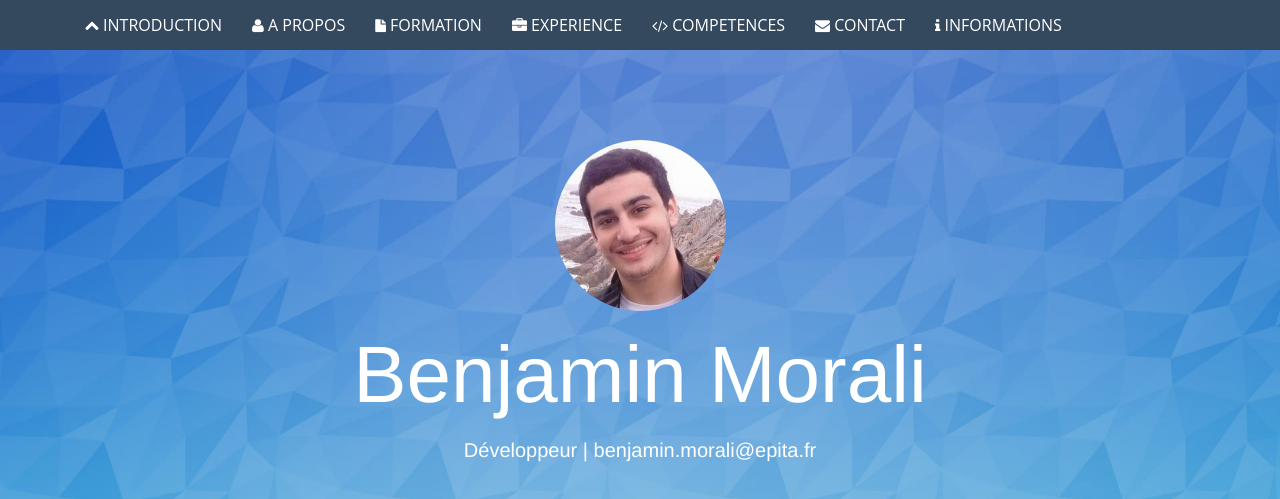
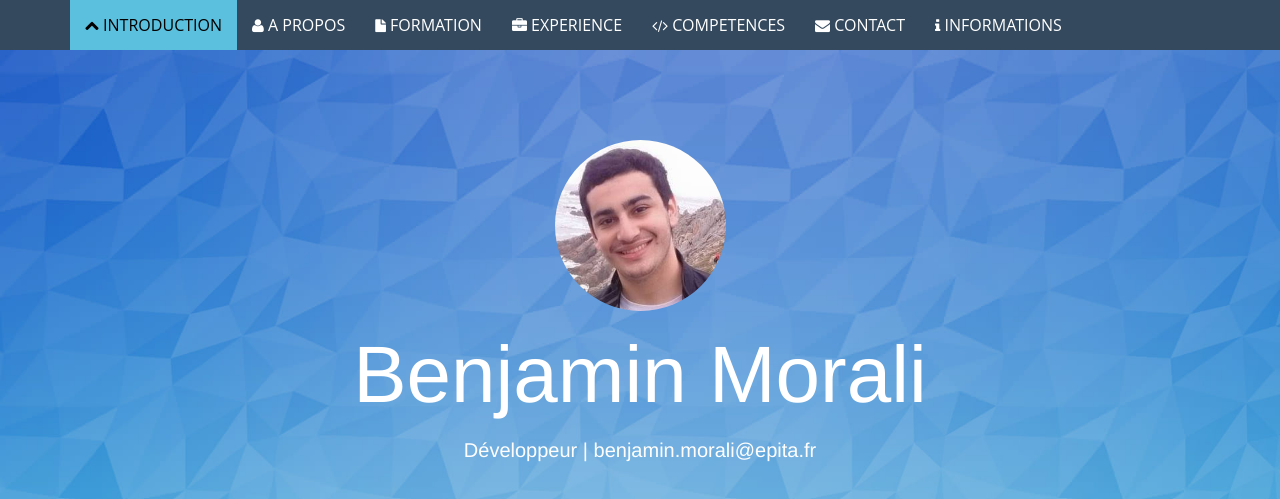
Before and after one commit to Alezco/ResumeWebsite, a PHP site: page / in a window 1280 px wide. Shown: the top 499 px of the page. Run offline with PHP 8.4, Linux system fonts and the light colour scheme; data that the repository does not hold is empty; some libraries are stand-ins or nearby versions.

Commit message:
Add menu active appearence

```diff
--- a/css/main.css
+++ b/css/main.css
@@ -34,6 +34,16 @@ p {
 
 #section-topbar a {
   color: #fff;
+}
+
+#section-topbar a:hover {
+  background-color: #5bc0de;
+  color: black;
+}
+
+#section-topbar a.active {
+  background-color: #5bc0de;
+  color: black;
 }
 
 #topbar-inner {
--- a/index.php
+++ b/index.php
@@ -34,13 +34,13 @@
             </div>
             <div id="navbar" class="collapse navbar-collapse">
               <ul class="nav navbar-nav">
-                <li class="menu-item"><a class="smoothScroll" href="#intro" title="Intro"><i class="icon-chevron-up"></i>  INTRODUCTION</a></li>
-                <li class="menu-item"><a class="smoothScroll" href="#about" title="About"><i class="icon-user"></i>  A PROPOS</a></li>
-                <li class="menu-item"><a class="smoothScroll" href="#studies" title="Studies"><i class="icon-file"></i>  FORMATION</a></li>
-                <li class="menu-item"><a class="smoothScroll" href="#work" title="Works"><i class="icon-briefcase"></i>  EXPERIENCE</a></li>
-                <li class="menu-item"><a class="smoothScroll" href="#skills" title="Skills"><i class="icon-code"></i>  COMPETENCES</a></li>
-                <li class="menu-item"><a class="smoothScroll" href="#contact" title="Contact"><i class="icon-envelope"></i>  CONTACT</a></li>
-                <li class="menu-item"><a class="smoothScroll" href="#info" title="Information"><i class="icon-info"></i>  INFORMATIONS</a></li>
+                <li class="menu-item"><a class="smoothScroll" href="#intro" title="Intro" data-scroll="intro"><i class="icon-chevron-up"></i>  INTRODUCTION</a></li>
+                <li class="menu-item"><a class="smoothScroll" href="#about" title="About" data-scroll="about"><i class="icon-user"></i>  A PROPOS</a></li>
+                <li class="menu-item"><a class="smoothScroll" href="#studies" title="Studies" data-scroll="studies"><i class="icon-file"></i>  FORMATION</a></li>
+                <li class="menu-item"><a class="smoothScroll" href="#work" title="Works" data-scroll="work"><i class="icon-briefcase"></i>  EXPERIENCE</a></li>
+                <li class="menu-item"><a class="smoothScroll" href="#skills" title="Skills" data-scroll="skills"><i class="icon-code"></i>  COMPETENCES</a></li>
+                <li class="menu-item"><a class="smoothScroll" href="#contact" title="Contact" data-scroll="contact"><i class="icon-envelope"></i>  CONTACT</a></li>
+                <li class="menu-item"><a class="smoothScroll" href="#info" title="Information" data-scroll="info"><i class="icon-info"></i>  INFORMATIONS</a></li>
               </ul>
             </div>
             <div class="clear"></div>
@@ -51,7 +51,7 @@
   </div>
   </nav>
 
-  <section id="intro" name="intro"></section>
+  <section id="intro" name="intro" data-anchor="intro"></section>
   <div class="header" id="headerwrap">
     <div class="container">
       <div class="row centered">
@@ -66,7 +66,7 @@
     </div>
   </div>
 
-  <section id="about" name="about"></section>
+  <section id="about" name="about" data-anchor="about"></section>
   <div class="about">
     <div class="container">
       <div class="row">
@@ -84,7 +84,7 @@
     </div>
   </div>
 
-  <section id="studies" name="studies"></section>
+  <section id="studies" name="studies" data-anchor="studies"></section>
   <div class="container desc">
     <div class="row">
       <div class="col-lg-2 col-lg-offset-1">
@@ -121,7 +121,7 @@
     <hr>
   </div>
 
-  <section id="work" name="work"></section>
+  <section id="work" name="work" data-anchor="work"></section>
   <div class="container desc">
     <div class="row">
       <div class="col-lg-2 col-lg-offset-1">
@@ -153,7 +153,7 @@
     <br>
   </div>
 
-  <section id="skills" name="skills"></section>
+  <section id="skills" name="skills" data-anchor="skills"></section>
   <div class="skills">
     <div class="container desc">
       <div class="row">
@@ -271,7 +271,7 @@
     </div>
   </div>
 
-  <section id="contact" name="contact"></section>
+  <section id="contact" name="contact" data-anchor="contact"></section>
   <div class="container desc">
     <div class="row">
       <div class="col-lg-2 col-lg-offset-1">
@@ -333,7 +333,7 @@
     </div>
   </div>
 
-  <section id="info" name="info"></section>
+  <section id="info" name="info" data-anchor="info"></section>
   <div id="footwrap" class="footer">
     <div class="container desc">
       <div class="row">
@@ -397,6 +397,23 @@ $(function() {
   }
 });
 </script>
+<script>
+$(window).scroll(function() {
+    var windscroll = $(window).scrollTop();
+    if (windscroll >= 100) {
+        $('section').each(function(i) {
+            if ($(this).position().top <= windscroll) {
+                $('#section-topbar a.active').removeClass('active');
+                $('#section-topbar a').eq(i).addClass('active');
+            }
+        });
+    } else {
+        $('#section-topbar a.active').removeClass('active');
+        $('#section-topbar a:first').addClass('active');
+    }
+}).scroll();
+
+</script>
 </body>
 
 </html>
```
